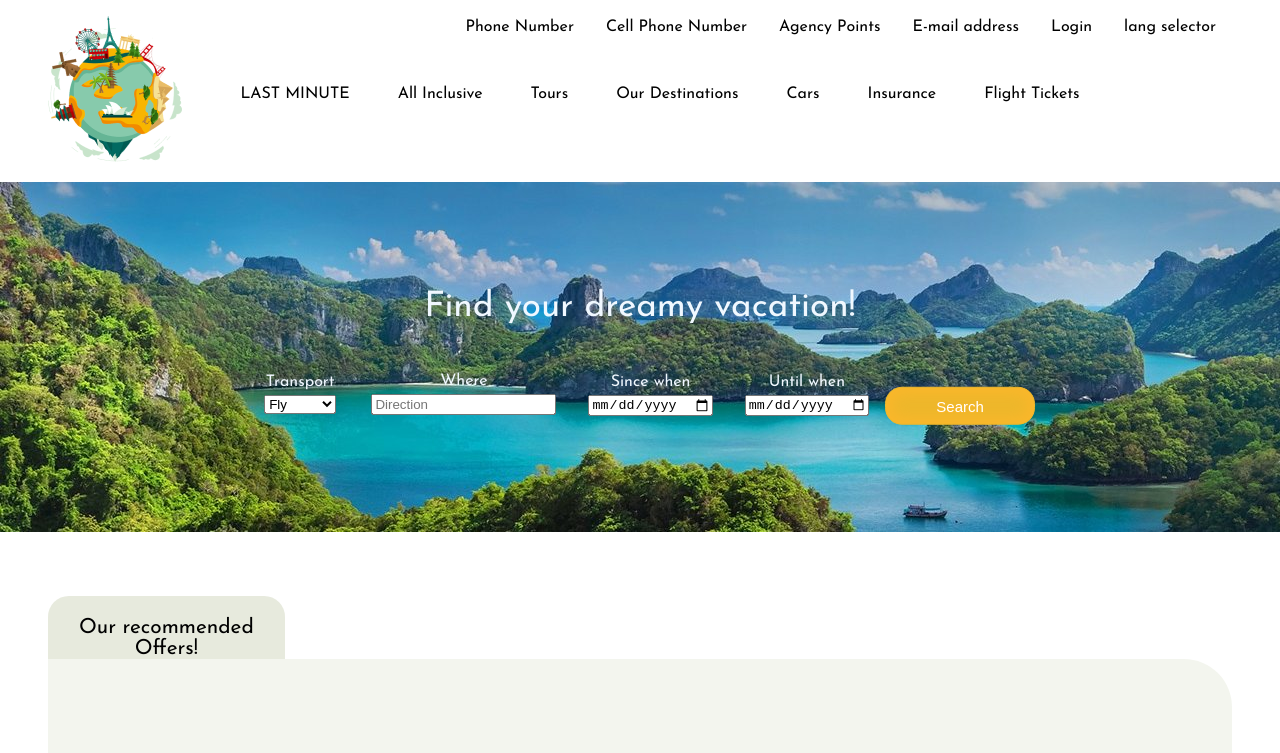
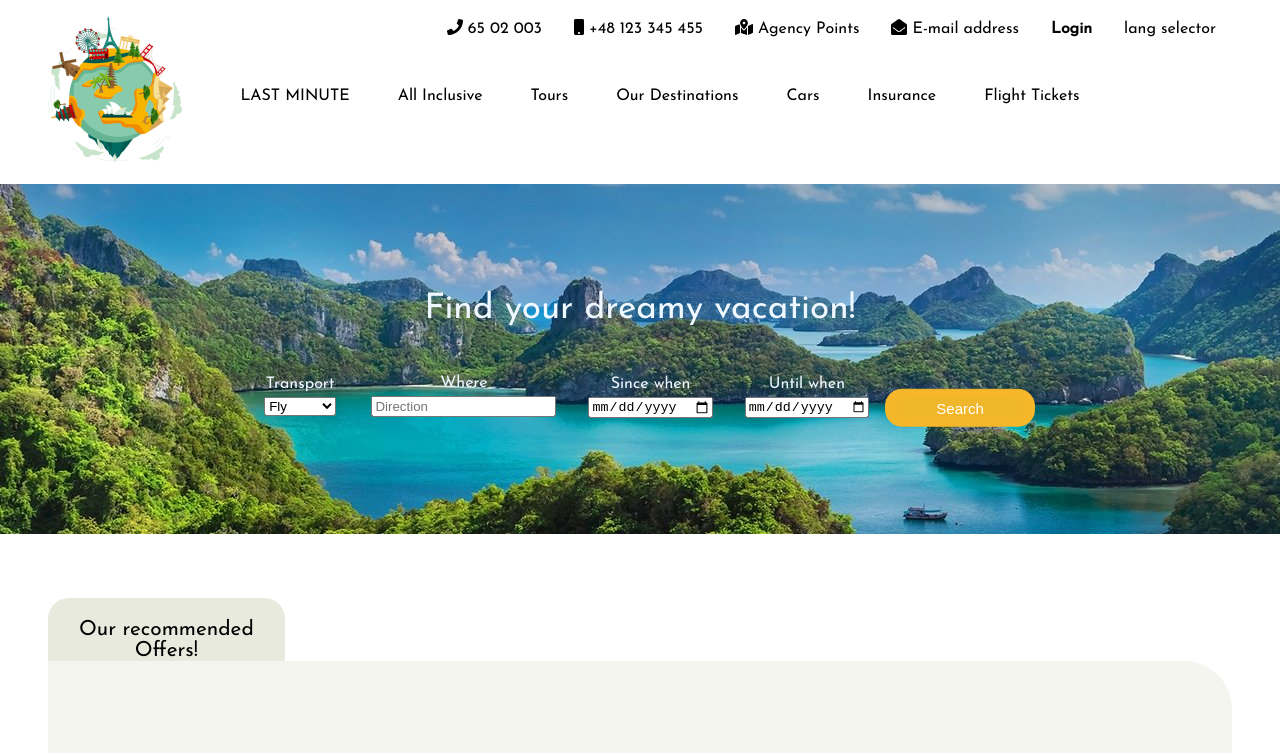
Before and after one commit to piwanicki/fake-travel-agency-project, a React (Create React App) app: page / in a window 1280 px wide. Shown: the top 753 px of the page. Built offline with nearby package versions, Linux system fonts and the light colour scheme.

Commit message:
add some fontawesome icons

```diff
--- a/src/components/Navigation/InfoPanel/InfoPanel.js
+++ b/src/components/Navigation/InfoPanel/InfoPanel.js
@@ -1,15 +1,17 @@
 import React from 'react';
 import classes from './InfoPanel.module.css';
+import {FontAwesomeIcon} from '@fortawesome/react-fontawesome';
+import {faPhone, faMobile, faMapMarkedAlt , faEnvelopeOpen} from '@fortawesome/free-solid-svg-icons';
 
 const InfoPanel = props => {
   return (
     <div className={classes.InfoPanel}>
       <ul>
-        <li>Phone Number</li>
-        <li>Cell Phone Number</li>
-        <li>Agency Points</li>
-        <li>E-mail address</li>
-        <li>Login</li>
+        <li><FontAwesomeIcon icon={faPhone} /> 65 02 003</li>
+        <li><FontAwesomeIcon icon={faMobile} /> +48 123 345 455</li>
+        <li><FontAwesomeIcon icon={faMapMarkedAlt} /> Agency Points</li>
+        <li><FontAwesomeIcon icon={faEnvelopeOpen} /> E-mail address</li>
+        <li><strong>Login</strong></li>
         <li>lang selector</li>
       </ul>
     </div>
```
